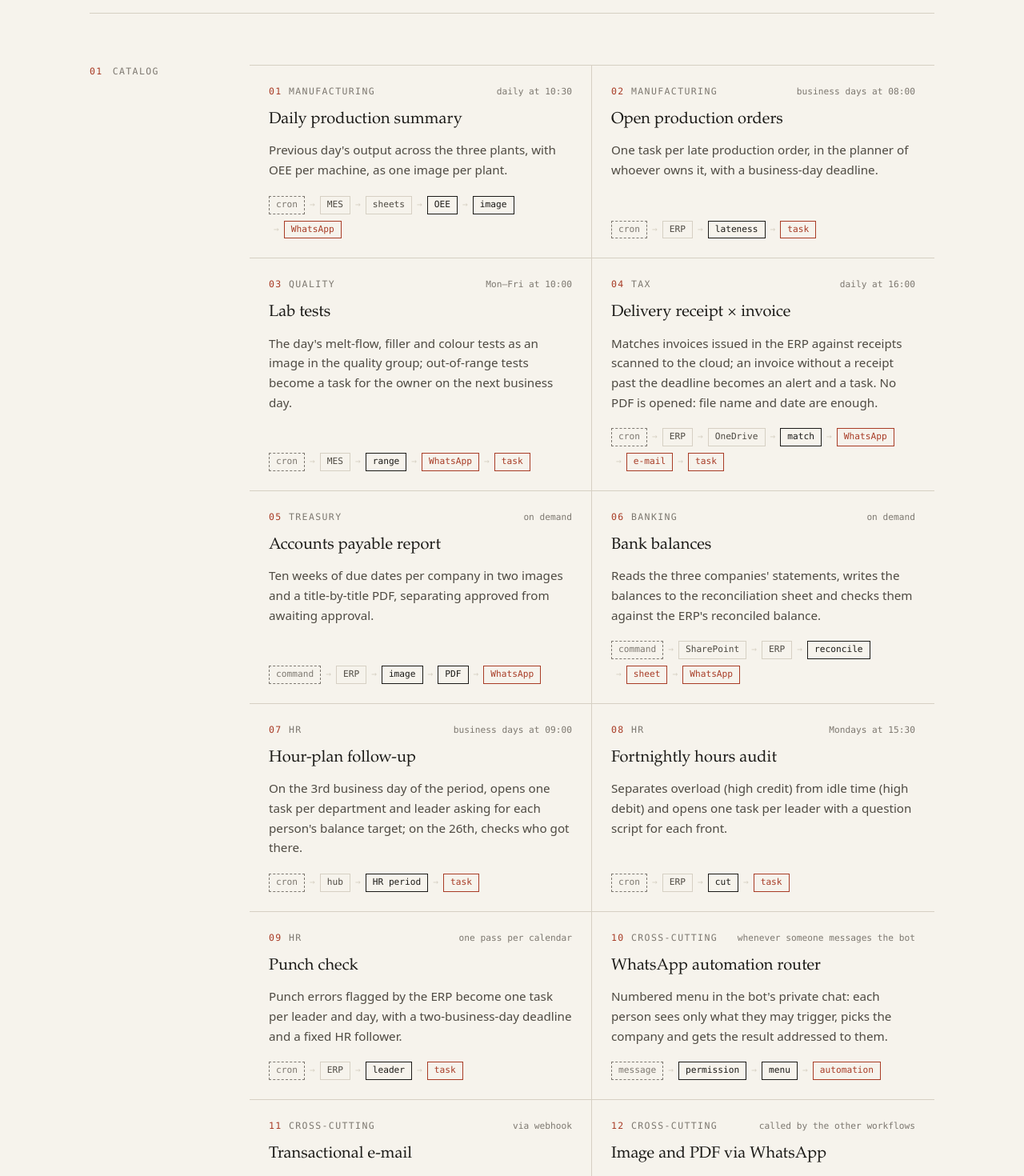
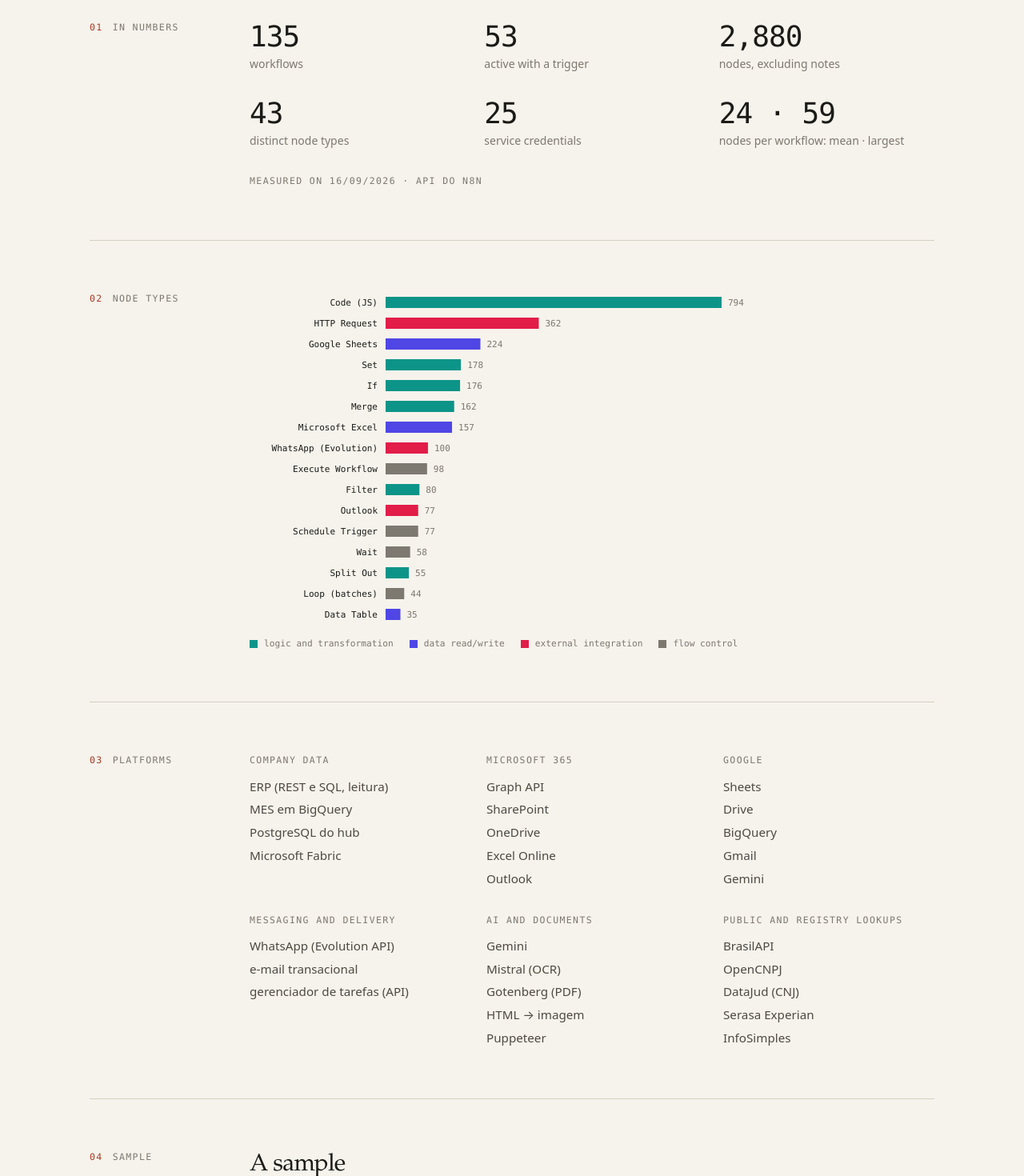
Before and after one commit to ithormb/ithormb.github.io, a Next.js app: page /en/automacoes/ in a window 1280 px wide. Shown: the part 520-1990 px from the top of the page at 80% size. Built offline with nearby package versions, Linux system fonts and the light colour scheme.

Commit message:
feat(automacoes): escala medida da instancia n8n no lugar do catalogo

```diff
--- a/app/[locale]/automacoes/page.tsx
+++ b/app/[locale]/automacoes/page.tsx
@@ -5,6 +5,9 @@
 import { Section } from "@/components/ui/Section";
 import { AutomationList } from "@/components/catalogo/AutomationList";
 import { Chain } from "@/components/catalogo/Chain";
+import { Numbers } from "@/components/catalogo/Numbers";
+import { NodeBars } from "@/components/catalogo/NodeBars";
+import { Platforms } from "@/components/catalogo/Platforms";
 
 export async function generateMetadata({ params }: { params: Promise<{ locale: string }> }): Promise<Metadata> {
   const { locale } = await params;
@@ -28,11 +31,22 @@
         <p className="eyebrow">{t("nav_automations", l)}</p>
         <h1 className="mt-3 font-serif text-4xl leading-[1.05] tracking-tight sm:text-6xl">{automacoes.nome[l]}</h1>
         <p className="mt-6 max-w-[42rem] text-lg leading-relaxed text-ink-2">{automacoes.resumo[l]}</p>
-        <div className="mt-8">
+      </header>
+      <Section numero="01" titulo={t("section_numbers", l)}>
+        <Numbers locale={l} />
+      </Section>
+      <Section numero="02" titulo={t("section_nodes", l)}>
+        <NodeBars locale={l} />
+      </Section>
+      <Section numero="03" titulo={t("section_platforms", l)}>
+        <Platforms locale={l} />
+      </Section>
+      <Section numero="04" titulo={t("section_sample", l)}>
+        <h3 className="font-serif text-3xl tracking-tight">{automacoes.amostraTitulo[l]}</h3>
+        <p className="mt-3 max-w-[42rem] leading-relaxed text-ink-2">{automacoes.amostraResumo[l]}</p>
+        <div className="my-6">
           <Chain passos={legenda} locale={l} />
         </div>
-      </header>
-      <Section numero="01" titulo={t("section_catalog", l)}>
         <AutomationList locale={l} />
       </Section>
     </>
--- a/app/[locale]/page.tsx
+++ b/app/[locale]/page.tsx
@@ -11,6 +11,7 @@
 import { Showcase } from "@/components/catalogo/Showcase";
 import { AgentList } from "@/components/catalogo/AgentList";
 import { AutomationList } from "@/components/catalogo/AutomationList";
+import { Numbers } from "@/components/catalogo/Numbers";
 
 export async function generateMetadata({ params }: { params: Promise<{ locale: string }> }): Promise<Metadata> {
   const { locale } = await params;
@@ -45,7 +46,10 @@
           href={`/${l}/automacoes/`}
           linkLabel={t("see_all_automations", l)}
         >
-          <AutomationList locale={l} limite={4} />
+          <Numbers locale={l} />
+          <div className="mt-10">
+            <AutomationList locale={l} limite={2} />
+          </div>
         </Showcase>
       </Section>
       <Section numero="03" titulo={t("section_principles", l)}>
--- /dev/null
+++ b/components/catalogo/NodeBars.tsx
@@ -0,0 +1,45 @@
+import { tiposDeNo } from "@/content/automacoes";
+import type { Locale } from "@/lib/i18n";
+
+const grupoLabel = {
+  logica: { pt: "lógica e transformação", en: "logic and transformation" },
+  dados: { pt: "leitura e escrita de dados", en: "data read/write" },
+  integracao: { pt: "integração externa", en: "external integration" },
+  controle: { pt: "controle de fluxo", en: "flow control" },
+};
+// Paleta validada para daltonismo: teal · índigo · rosa · cinza.
+const grupoCor = { logica: "#0d9488", dados: "#4f46e5", integracao: "#e11d48", controle: "var(--muted)" };
+
+// Barras horizontais em SVG inline: uma linha por tipo de nó, ordenadas por uso.
+export function NodeBars({ locale }: { locale: Locale }) {
+  const itens = [...tiposDeNo].sort((a, b) => b.qtd - a.qtd);
+  const max = itens[0].qtd;
+  const row = 26, labelW = 170, barW = 420, numW = 50;
+  const W = labelW + barW + numW, H = itens.length * row;
+  return (
+    <div>
+      <div className="overflow-x-auto">
+        <svg viewBox={`0 0 ${W} ${H}`} width="100%" style={{ minWidth: 520, maxWidth: W }} className="font-mono text-[11px]" role="img" aria-label={locale === "pt" ? "Tipos de nó mais usados" : "Most used node types"}>
+          {itens.map((it, i) => {
+            const y = i * row, w = (it.qtd / max) * barW;
+            return (
+              <g key={it.nome} transform={`translate(0 ${y})`}>
+                <text x={labelW - 10} y={row / 2 + 4} textAnchor="end" fill="currentColor">{it.nome}</text>
+                <rect x={labelW} y={6} width={w} height={row - 12} fill={grupoCor[it.grupo]} />
+                <text x={labelW + w + 8} y={row / 2 + 4} className="fill-muted">{it.qtd}</text>
+              </g>
+            );
+          })}
+        </svg>
+      </div>
+      <ul className="mt-4 flex flex-wrap gap-x-5 gap-y-1 font-mono text-[0.7rem] text-muted">
+        {(Object.keys(grupoLabel) as (keyof typeof grupoLabel)[]).map((g) => (
+          <li key={g} className="flex items-center gap-2">
+            <span className="inline-block size-2.5" style={{ background: grupoCor[g] }} aria-hidden="true" />
+            {grupoLabel[g][locale]}
+          </li>
+        ))}
+      </ul>
+    </div>
+  );
+}
--- /dev/null
+++ b/components/catalogo/Numbers.tsx
@@ -0,0 +1,31 @@
+import { numeros } from "@/content/automacoes";
+import { t, type Locale } from "@/lib/i18n";
+
+const fmt = (n: number, l: Locale) => n.toLocaleString(l === "pt" ? "pt-BR" : "en-US");
+
+export function Numbers({ locale }: { locale: Locale }) {
+  const itens = [
+    { v: fmt(numeros.workflows, locale), l: { pt: "workflows", en: "workflows" } },
+    { v: fmt(numeros.ativos, locale), l: { pt: "ativos com gatilho", en: "active with a trigger" } },
+    { v: fmt(numeros.nos, locale), l: { pt: "nós, sem contar anotações", en: "nodes, excluding notes" } },
+    { v: fmt(numeros.tiposDeNo, locale), l: { pt: "tipos de nó diferentes", en: "distinct node types" } },
+    { v: fmt(numeros.credenciais, locale), l: { pt: "credenciais de serviço", en: "service credentials" } },
+    { v: `${numeros.mediaNosPorWorkflow} · ${numeros.maiorWorkflow}`, l: { pt: "nós por workflow: média · maior", en: "nodes per workflow: mean · largest" } },
+  ];
+  const data = new Date(numeros.medidoEm + "T00:00:00").toLocaleDateString(locale === "pt" ? "pt-BR" : "en-GB");
+  return (
+    <div>
+      <dl className="grid grid-cols-2 gap-x-6 gap-y-8 md:grid-cols-3">
+        {itens.map((i) => (
+          <div key={i.l.pt}>
+            <dd className="font-mono text-3xl tracking-tight sm:text-4xl">{i.v}</dd>
+            <dt className="mt-1 text-sm text-muted">{i.l[locale]}</dt>
+          </div>
+        ))}
+      </dl>
+      <p className="eyebrow mt-8">
+        {t("measured_on", locale)} {data} · API do n8n
+      </p>
+    </div>
+  );
+}
--- /dev/null
+++ b/components/catalogo/Platforms.tsx
@@ -0,0 +1,19 @@
+import { plataformas } from "@/content/automacoes";
+import type { Locale } from "@/lib/i18n";
+
+export function Platforms({ locale }: { locale: Locale }) {
+  return (
+    <div className="grid gap-8 sm:grid-cols-2 md:grid-cols-3">
+      {plataformas.map((p) => (
+        <div key={p.categoria.pt}>
+          <h3 className="eyebrow">{p.categoria[locale]}</h3>
+          <ul className="mt-3 space-y-1.5">
+            {p.itens.map((i) => (
+              <li key={i} className="text-[0.95rem] text-ink-2">{i}</li>
+            ))}
+          </ul>
+        </div>
+      ))}
+    </div>
+  );
+}
--- a/content/automacoes.ts
+++ b/content/automacoes.ts
@@ -15,11 +15,75 @@
 
 const p = (tipo: Passo["tipo"], pt: string, en = pt): Passo => ({ tipo, label: { pt, en } });
 
+// Medido na instância do n8n pela API pública. Atualize os números e a data juntos.
+export const numeros = {
+  medidoEm: "2026-09-16",
+  workflows: 135,
+  ativos: 53,
+  nos: 2880, // nós funcionais, sem as anotações (sticky notes)
+  tiposDeNo: 43,
+  credenciais: 25,
+  mediaNosPorWorkflow: 24,
+  maiorWorkflow: 59,
+};
+
+// Os 12 tipos de nó mais usados — quantidade de instâncias em todos os workflows.
+export const tiposDeNo: { nome: string; qtd: number; grupo: "logica" | "dados" | "integracao" | "controle" }[] = [
+  { nome: "Code (JS)", qtd: 794, grupo: "logica" },
+  { nome: "HTTP Request", qtd: 362, grupo: "integracao" },
+  { nome: "Google Sheets", qtd: 224, grupo: "dados" },
+  { nome: "Set", qtd: 178, grupo: "logica" },
+  { nome: "If", qtd: 176, grupo: "logica" },
+  { nome: "Merge", qtd: 162, grupo: "logica" },
+  { nome: "Microsoft Excel", qtd: 157, grupo: "dados" },
+  { nome: "WhatsApp (Evolution)", qtd: 100, grupo: "integracao" },
+  { nome: "Filter", qtd: 80, grupo: "logica" },
+  { nome: "Outlook", qtd: 77, grupo: "integracao" },
+  { nome: "Schedule Trigger", qtd: 77, grupo: "controle" },
+  { nome: "Wait", qtd: 58, grupo: "controle" },
+  { nome: "Split Out", qtd: 55, grupo: "logica" },
+  { nome: "Execute Workflow", qtd: 98, grupo: "controle" },
+  { nome: "Loop (batches)", qtd: 44, grupo: "controle" },
+  { nome: "Data Table", qtd: 35, grupo: "dados" },
+];
+
+export const plataformas: { categoria: Text; itens: string[] }[] = [
+  {
+    categoria: { pt: "Dados da empresa", en: "Company data" },
+    itens: ["ERP (REST e SQL, leitura)", "MES em BigQuery", "PostgreSQL do hub", "Microsoft Fabric"],
+  },
+  {
+    categoria: { pt: "Microsoft 365", en: "Microsoft 365" },
+    itens: ["Graph API", "SharePoint", "OneDrive", "Excel Online", "Outlook"],
+  },
+  {
+    categoria: { pt: "Google", en: "Google" },
+    itens: ["Sheets", "Drive", "BigQuery", "Gmail", "Gemini"],
+  },
+  {
+    categoria: { pt: "Mensageria e entrega", en: "Messaging and delivery" },
+    itens: ["WhatsApp (Evolution API)", "e-mail transacional", "gerenciador de tarefas (API)"],
+  },
+  {
+    categoria: { pt: "IA e documentos", en: "AI and documents" },
+    itens: ["Gemini", "Mistral (OCR)", "Gotenberg (PDF)", "HTML → imagem", "Puppeteer"],
+  },
+  {
+    categoria: { pt: "Consultas públicas e cadastrais", en: "Public and registry lookups" },
+    itens: ["BrasilAPI", "OpenCNPJ", "DataJud (CNJ)", "Serasa Experian", "InfoSimples"],
+  },
+];
+
 export const automacoes = {
   nome: { pt: "Automações em n8n", en: "n8n automations" } satisfies Text,
   resumo: {
     pt: "Rotinas que rodam sozinhas, em dia útil, e levam o dado até onde a pessoa já está: WhatsApp, e-mail, ou uma tarefa com prazo no gerenciador. Cada uma é idempotente — rodar duas vezes não duplica nada — e falha em voz alta, num workflow de erro que avisa quem cuida.",
     en: "Routines that run on their own, on business days, and take the data to where people already are: WhatsApp, e-mail, or a task with a deadline in the task manager. Each one is idempotent — running twice duplicates nothing — and fails loudly, through an error workflow that alerts whoever is on call.",
+  } satisfies Text,
+  amostraTitulo: { pt: "Uma amostra", en: "A sample" } satisfies Text,
+  amostraResumo: {
+    pt: "Treze das que rodam todo dia, para dar ideia do formato: o que faz, quando roda e por onde passa o dado.",
+    en: "Thirteen of the ones that run every day, to give a sense of the shape: what it does, when it runs and where the data flows.",
   } satisfies Text,
   itens: [
     {
--- a/content/site.ts
+++ b/content/site.ts
@@ -1,6 +1,6 @@
 import type { Text } from "@/lib/i18n";
 import { hub } from "./hub";
-import { automacoes } from "./automacoes";
+import { numeros } from "./automacoes";
 
 export const site = {
   name: "Thomas Barbosa",
@@ -21,7 +21,7 @@
     { value: "3", label: { pt: "unidades industriais", en: "industrial plants" } },
     { value: "~215", label: { pt: "colaboradores no escopo", en: "employees in scope" } },
     { value: String(hub.agentes.length), label: { pt: "agentes no hub", en: "agents in the hub" } },
-    { value: String(automacoes.itens.length), label: { pt: "automações em produção", en: "automations in production" } },
+    { value: String(numeros.workflows), label: { pt: `workflows no n8n, ${numeros.ativos} ativos`, en: `n8n workflows, ${numeros.ativos} active` } },
   ] as { value: string; label: Text }[],
   principles: [
     {
--- a/lib/i18n.ts
+++ b/lib/i18n.ts
@@ -14,7 +14,11 @@
   section_automations: { pt: "Automações", en: "Automations" },
   section_guarantees: { pt: "Garantias", en: "Guarantees" },
   section_agents: { pt: "Agentes", en: "Agents" },
-  section_catalog: { pt: "Catálogo", en: "Catalog" },
+  section_numbers: { pt: "Em números", en: "In numbers" },
+  section_nodes: { pt: "Tipos de nó", en: "Node types" },
+  section_platforms: { pt: "Plataformas", en: "Platforms" },
+  section_sample: { pt: "Amostra", en: "Sample" },
+  measured_on: { pt: "medido em", en: "measured on" },
   see_all_agents: { pt: "Ver todos os agentes", en: "See all agents" },
   see_all_automations: { pt: "Ver todas as automações", en: "See all automations" },
   section_principles: { pt: "Princípios", en: "Principles" },
```
Also changed, not shown: 1 other file (tests, documents, lock files or other folders).
